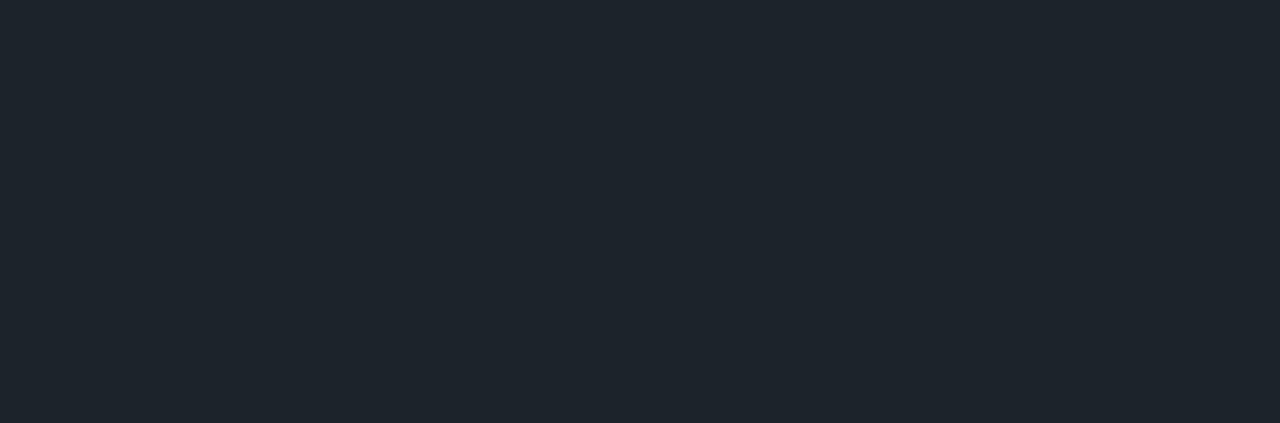
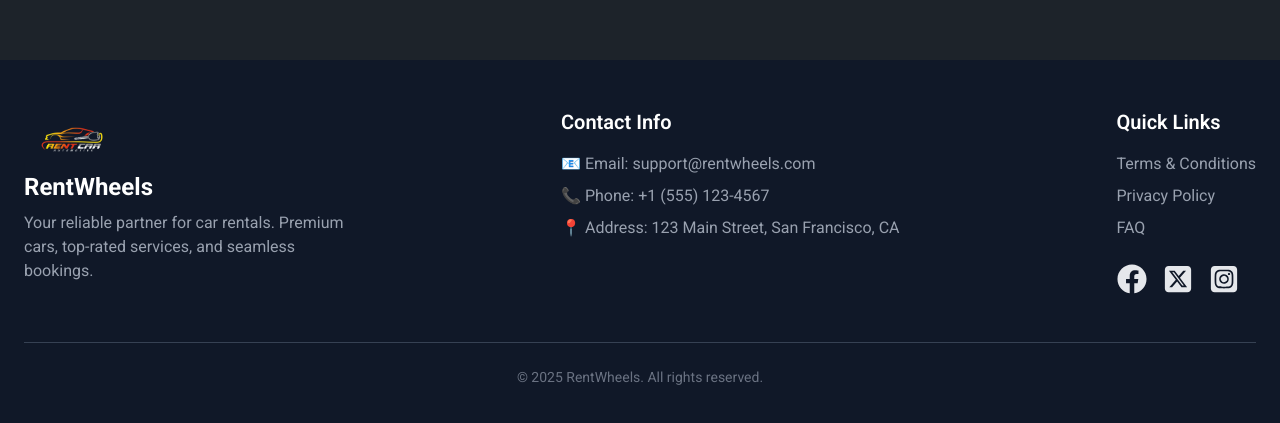
Before and after one commit to Mohammed-Hamim/Rent-Wheels-client, a React (Vite) app: page /register in a window 1280 px wide. Shown: the part 805-1228 px from the top of the page. Before the commit the page ends 865 px from the top, so only its background shows below. Built offline with nearby package versions, Linux system fonts and the light colour scheme; no server answers.

Commit message:
added customer testimonials and footer

```diff
--- a/package.json
+++ b/package.json
@@ -13,6 +13,7 @@
     "@tailwindcss/vite": "^4.1.17",
     "react": "^19.1.1",
     "react-dom": "^19.1.1",
+    "react-icons": "^5.5.0",
     "react-router": "^7.9.5",
     "swiper": "^12.0.3",
     "tailwindcss": "^4.1.17"
--- /dev/null
+++ b/src/Components/Footer.jsx
@@ -0,0 +1,66 @@
+import React from 'react';
+import logo from '../assets/rentWheelsLogo.png'
+import { FaFacebook } from 'react-icons/fa';
+import { FaSquareInstagram, FaSquareXTwitter } from 'react-icons/fa6';
+
+const Footer = () => {
+    return (
+
+        <footer className="bg-gray-900 text-gray-200 py-12">
+            <div className="container mx-auto px-6">
+                <div className="flex flex-col md:flex-row md:justify-between md:items-start gap-8">
+
+                    {/* Logo + Website Name */}
+                    <div className="flex flex-col items-start">
+                        <img
+                            src={logo}
+                            alt="RentWheels Logo"
+                            className="w-24"
+                        />
+                        <h1 className="text-2xl font-bold text-white">RentWheels</h1>
+                        <p className="text-gray-400 mt-2 max-w-xs">
+                            Your reliable partner for car rentals. Premium cars, top-rated services, and seamless bookings.
+                        </p>
+                    </div>
+
+                    {/* Contact Info */}
+                    <div>
+                        <h3 className="text-xl font-semibold text-white mb-4">Contact Info</h3>
+                        <ul className="text-gray-400 space-y-2">
+                            <li>📧 Email: support@rentwheels.com</li>
+                            <li>📞 Phone: +1 (555) 123-4567</li>
+                            <li>📍 Address: 123 Main Street, San Francisco, CA</li>
+                        </ul>
+                    </div>
+
+                    {/* Terms & Social */}
+                    <div>
+                        <h3 className="text-xl font-semibold text-white mb-4">Quick Links</h3>
+                        <ul className="text-gray-400 space-y-2">
+                            <li><a href="#" className="hover:text-blue-500 transition">Terms & Conditions</a></li>
+                            <li><a href="#" className="hover:text-blue-500 transition">Privacy Policy</a></li>
+                            <li><a href="#" className="hover:text-blue-500 transition">FAQ</a></li>
+                        </ul>
+
+                        {/* Social Media */}
+                        <div className="flex mt-6 space-x-4">
+                            <a href="#" className="hover:text-blue-500 transition"> <FaFacebook size={30} />  </a>
+                            <a href="#" className="hover:text-blue-950 transition"> <FaSquareXTwitter size={30} /></a>
+                            <a href="#" className="hover:text-pink-500 transition"> <FaSquareInstagram size={30} /></a>
+                        </div>
+                    </div>
+
+                </div>
+
+                {/* Bottom copyright */}
+                <div className="mt-12 border-t border-gray-700 pt-6 text-center text-gray-500 text-sm">
+                    &copy; 2025 RentWheels. All rights reserved.
+                </div>
+            </div>
+        </footer>
+
+
+    );
+};
+
+export default Footer;
--- a/src/Layout/MainLayout.jsx
+++ b/src/Layout/MainLayout.jsx
@@ -1,6 +1,8 @@
 import React from 'react';
 import { Outlet } from 'react-router';
 import Navbar from '../Components/Navbar';
+import Footer from '../Components/Footer';
+
 
 const MainLayout = () => {
     return (
@@ -11,6 +13,9 @@ const MainLayout = () => {
             <main className=' min-h-screen '>
                 <Outlet></Outlet>
             </main>
+            <footer>
+                <Footer></Footer>
+            </footer>
         </>
     );
 };
--- a/src/Pages/HomePage.jsx
+++ b/src/Pages/HomePage.jsx
@@ -5,6 +5,7 @@ import RentUs from '../Components/RentUs';
 import Slider from '../Components/Slider';
 import { useLoaderData } from 'react-router';
 import TopRatedCarCard from '../Components/TopRatedCarCard';
+import Testimonial from './Testimonial';
 
 const HomePage = () => {
     const carData = useLoaderData()
@@ -37,12 +38,12 @@ const HomePage = () => {
             </section>
 
             {/* why rent us */}
-            <section>
+            <section className='mt-[-40px]'>
                 <RentUs></RentUs>
             </section>
 
             {/* top rated cars */}
-            <section className='bg-[#dcdde1] py-16'>
+            <section className='bg-[#dcdde1] py-16 mt-[-40px]'>
                 <div className='mb-10'>
 
                     <h2 className="text-4xl font-bold text-black mb-3 text-center">
@@ -60,6 +61,11 @@ const HomePage = () => {
                 </div>
             </section>
 
+            {/* testimonials */}
+            <section>
+                <Testimonial></Testimonial>
+            </section>
+
 
 
         </div>
--- /dev/null
+++ b/src/Pages/Testimonial.jsx
@@ -0,0 +1,81 @@
+import React from 'react';
+
+const Testimonial = () => {
+    return (
+
+            <div className="bg-gray-50 py-16">
+                <div className="container mx-auto px-6">
+                    {/* Section Heading */}
+                    <div className="text-center mb-12">
+                        <h2 className="text-4xl font-bold text-gray-800 mb-3">What Our Customers Say</h2>
+                        <p className="text-gray-600 max-w-2xl mx-auto">
+                            Hear from our happy clients who enjoyed their rides. Our customers’ satisfaction drives us to deliver the best car rental experience.
+                        </p>
+                    </div>
+
+                    {/* Testimonial Cards Grid */}
+                    <div className="grid md:grid-cols-3 sm:grid-cols-2 grid-cols-1 gap-8">
+
+                        {/* Testimonial 1 */}
+                        <div className="bg-white shadow-lg rounded-2xl p-6 hover:shadow-2xl transition duration-300">
+                            <div className="flex items-center mb-4">
+                                <img
+                                    src="https://i.ibb.co.com/9HdqVyGP/images-q-tbn-ANd9-Gc-TZq-P-dj5-RJPVelv-Q8k-Bp-Nj0hr710-XH8py6u-Q-s.jpg"
+                                    alt="John Doe"
+                                    className="w-12 h-12 rounded-full mr-4"
+                                />
+                                <div>
+                                    <h3 className="text-gray-800 font-semibold">John Doe</h3>
+                                    <p className="text-gray-500 text-sm">Verified Rider</p>
+                                </div>
+                            </div>
+                            <p className="text-gray-700 italic">
+                                "RentWheels made renting a car so easy! The booking process was smooth, and the car was in perfect condition. Highly recommend!"
+                            </p>
+                        </div>
+
+                        {/* Testimonial 2 */}
+                        <div className="bg-white shadow-lg rounded-2xl p-6 hover:shadow-2xl transition duration-300">
+                            <div className="flex items-center mb-4">
+                                <img
+                                    src="https://i.ibb.co.com/LdWZS3Mk/emma-smith-cbc-reporter.jpg"
+                                    alt="Emma Smith"
+                                    className="w-12 h-12 rounded-full mr-4"
+                                />
+                                <div>
+                                    <h3 className="text-gray-800 font-semibold">Emma Smith</h3>
+                                    <p className="text-gray-500 text-sm">Verified Rider</p>
+                                </div>
+                            </div>
+                            <p className="text-gray-700 italic">
+                                "The customer service is amazing and available 24/7. I felt completely supported throughout my rental. The car was excellent!"
+                            </p>
+                        </div>
+
+                        {/* Testimonial 3 */}
+                        <div className="bg-white shadow-lg rounded-2xl p-6 hover:shadow-2xl transition duration-300">
+                            <div className="flex items-center mb-4">
+                                <img
+                                    src="https://i.ibb.co.com/gbRP4jRQ/images-q-tbn-ANd9-Gc-QBbfyz5c-U0ag-Gn-Vb-IZDW6t-JDNROKN1d-GTMg-s.jpg"
+                                    alt="Michael Lee"
+                                    className="w-12 h-12 rounded-full mr-4"
+                                />
+                                <div>
+                                    <h3 className="text-gray-800 font-semibold">Michael Lee</h3>
+                                    <p className="text-gray-500 text-sm">Verified Rider</p>
+                                </div>
+                            </div>
+                            <p className="text-gray-700 italic">
+                                "I loved the variety of cars available and the top-rated vehicles were truly impressive. Renting was quick, easy, and enjoyable!"
+                            </p>
+                        </div>
+
+                    </div>
+                </div>
+            </div>
+
+
+    );
+};
+
+export default Testimonial;
```
Also changed, not shown: src/assets/rentWheelsLogo.png (added), 1 other file (tests, documents, lock files or other folders).
